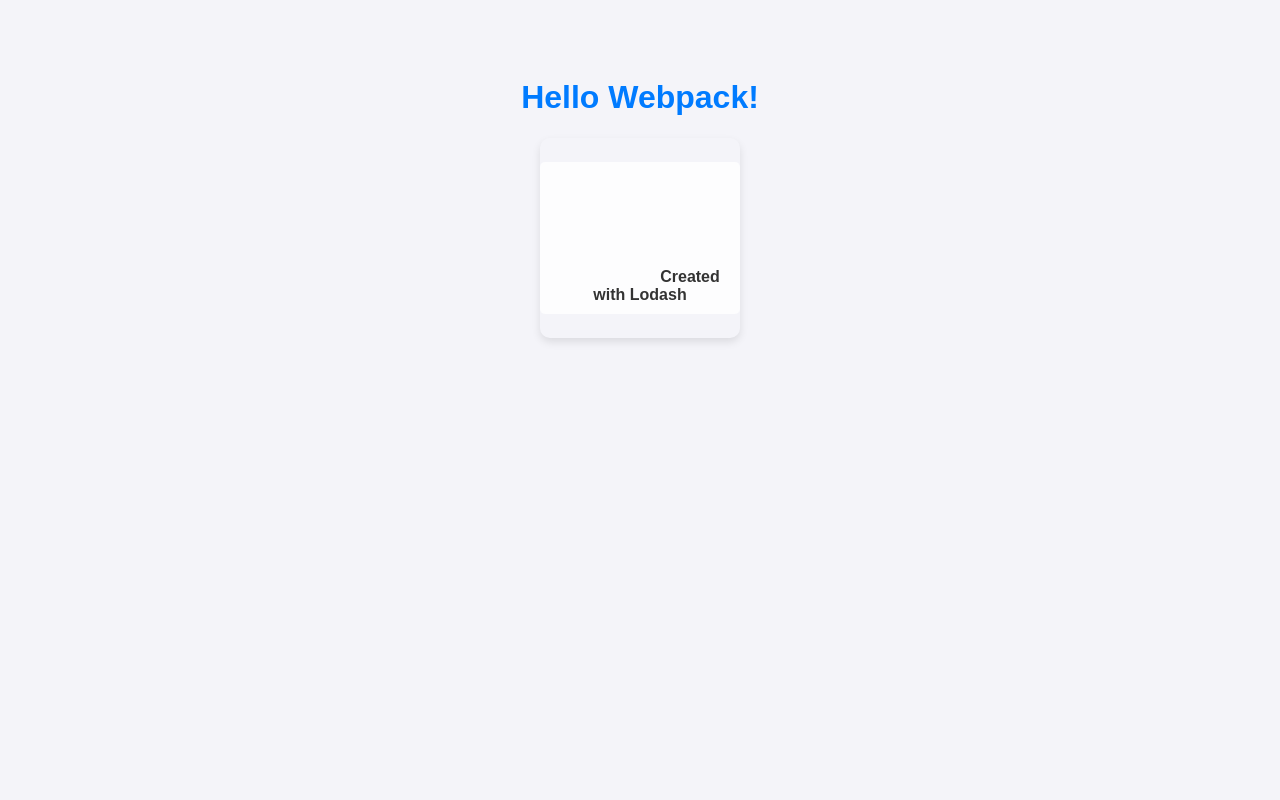
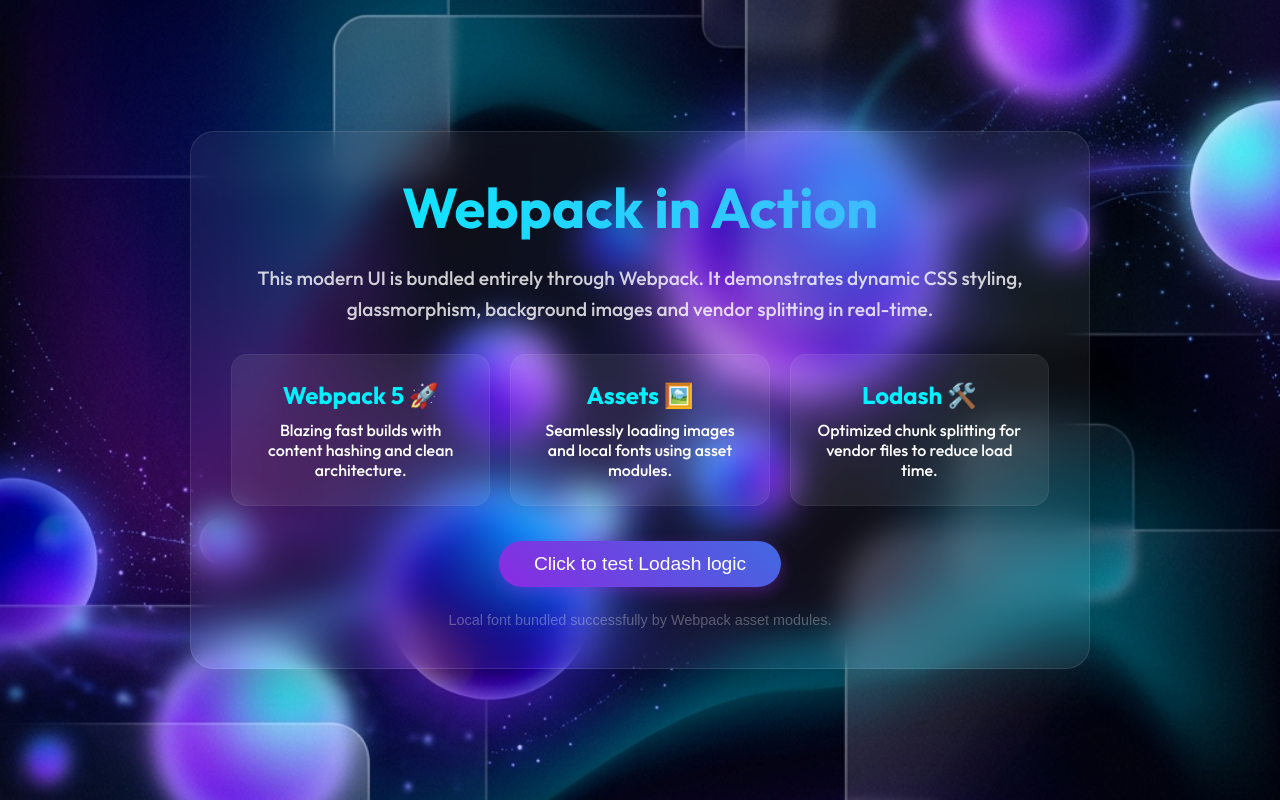
Before and after one commit to tsukanovSerhii/home-work-34, a website built with webpack: page src/index.html in a window 1280 px wide. Built offline with nearby package versions, Linux system fonts and the light colour scheme.

Commit message:
Added stunning UI and dynamic logic

```diff
--- a/src/index.html
+++ b/src/index.html
@@ -3,10 +3,11 @@
 <head>
     <meta charset="UTF-8">
     <meta name="viewport" content="width=device-width, initial-scale=1.0">
-    <title><%= htmlWebpackPlugin.options.title %></title>
+    <title>Webpack In Action</title>
 </head>
 <body>
-    <h1>Hello Webpack!</h1>
-    <div id="content"></div>
+    <div class="glass-container" id="app-container">
+        <!-- Content will be injected here via index.js -->
+    </div>
 </body>
 </html>
--- a/src/index.js
+++ b/src/index.js
@@ -1,23 +1,50 @@
 import './styles.css';
 import _ from 'lodash';
-import logo from './assets/images/logo.png';
+import bgImage from './assets/images/bg.png';
 
-function component() {
-  const element = document.createElement('div');
+const featuresData = [
+  { title: 'Webpack 5 🚀', desc: 'Blazing fast builds with content hashing and clean architecture.' },
+  { title: 'Assets 🖼️', desc: 'Seamlessly loading images and local fonts using asset modules.' },
+  { title: 'Lodash 🛠️', desc: 'Optimized chunk splitting for vendor files to reduce load time.' }
+];
 
-  // Використання зовнішньої бібліотеки (lodash)
-  element.innerHTML = _.join(['Created', 'with', 'Lodash'], ' ');
-  element.classList.add('lodash-text');
+function initApp() {
+  const container = document.getElementById('app-container');
 
-  // Робота з зображенням через JS
-  const myIcon = new Image();
-  myIcon.src = logo;
-  myIcon.width = 100;
-  myIcon.style.marginBottom = '10px';
+  const title = document.createElement('h1');
+  title.textContent = 'Webpack in Action';
 
-  element.prepend(myIcon);
+  const desc = document.createElement('p');
+  desc.className = 'description';
+  desc.textContent = 'This modern UI is bundled entirely through Webpack. It demonstrates dynamic CSS styling, glassmorphism, background images and vendor splitting in real-time.';
 
-  return element;
+  const featuresBox = document.createElement('div');
+  featuresBox.className = 'features';
+
+  // Використовуємо Lodash (винесений в окремий чанк)
+  _.forEach(featuresData, (feature) => {
+    const card = document.createElement('div');
+    card.className = 'feature-card';
+    card.innerHTML = `<h3>${feature.title}</h3><p>${feature.desc}</p>`;
+    featuresBox.appendChild(card);
+  });
+
+  const btn = document.createElement('button');
+  btn.className = 'interactive-btn';
+  btn.textContent = 'Click to test Lodash logic';
+
+  btn.addEventListener('click', () => {
+    const randomFeature = _.sample(featuresData);
+    btn.textContent = `Random: ${randomFeature.title}!`;
+    setTimeout(() => { btn.textContent = 'Click to test Lodash logic'; }, 2000);
+  });
+
+  const fontTest = document.createElement('div');
+  fontTest.className = 'local-font-test';
+  fontTest.textContent = 'Local font bundled successfully by Webpack asset modules.';
+
+  container.append(title, desc, featuresBox, btn, fontTest);
 }
 
-document.getElementById('content').appendChild(component());
+// Запускаємо рендер
+document.addEventListener('DOMContentLoaded', initApp);
--- a/src/styles.css
+++ b/src/styles.css
@@ -1,42 +1,132 @@
-/* Підключення локального шрифту */
+@import url('https://fonts.googleapis.com/css2?family=Outfit:wght@300;500;700&display=swap');
+
+/* Перевірка локальних шрифтів (як того вимагає завдання) */
 @font-face {
-  font-family: 'MyFont';
+  font-family: 'LocalDummy';
   src: url('./assets/fonts/myfont.woff2') format('woff2');
-  font-weight: normal;
-  font-style: normal;
+}
+
+:root {
+  --primary: #8a2be2;
+  --secondary: #4169e1;
+  --bg-color: #0f0c29;
+  --text: #ffffff;
+}
+
+* {
+  margin: 0;
+  padding: 0;
+  box-sizing: border-box;
 }
 
 body {
-  font-family: 'MyFont', sans-serif;
-  background-color: #f4f4f9;
-  color: #333;
+  font-family: 'Outfit', sans-serif;
+  background-color: var(--bg-color);
+  background-image: url('./assets/images/bg.png'); /* Нове згенероване фонове зображення */
+  background-size: cover;
+  background-position: center;
+  background-attachment: fixed;
+  color: var(--text);
+  min-height: 100vh;
+  display: flex;
+  justify-content: center;
+  align-items: center;
+  overflow: hidden;
+}
+
+.glass-container {
+  background: rgba(255, 255, 255, 0.05);
+  backdrop-filter: blur(16px);
+  -webkit-backdrop-filter: blur(16px);
+  border: 1px solid rgba(255, 255, 255, 0.1);
+  border-radius: 24px;
+  padding: 40px;
+  width: 90%;
+  max-width: 900px;
   text-align: center;
-  padding: 50px;
+  box-shadow: 0 25px 45px rgba(0, 0, 0, 0.2);
+  transform: translateY(30px);
+  opacity: 0;
+  animation: slideUp 0.8s cubic-bezier(0.16, 1, 0.3, 1) forwards;
+}
+
+@keyframes slideUp {
+  to {
+    transform: translateY(0);
+    opacity: 1;
+  }
 }
 
 h1 {
-  color: #007bff;
+  font-size: 3.5rem;
+  margin-bottom: 20px;
+  background: linear-gradient(to right, #00f2fe, #4facfe);
+  -webkit-background-clip: text;
+  -webkit-text-fill-color: transparent;
+  font-weight: 700;
 }
 
-/* Використання зображення в CSS */
-#content {
-  margin: 20px auto;
-  width: 200px;
-  height: 200px;
-  background-image: url('./assets/images/logo.png');
-  background-size: cover;
-  background-position: center;
-  border-radius: 10px;
-  box-shadow: 0 4px 8px rgba(0,0,0,0.1);
-  display: flex;
-  flex-direction: column;
-  justify-content: center;
-  align-items: center;
+p.description {
+  font-size: 1.2rem;
+  color: rgba(255, 255, 255, 0.8);
+  margin-bottom: 30px;
+  line-height: 1.6;
 }
 
-.lodash-text {
-  background-color: rgba(255, 255, 255, 0.8);
-  padding: 10px;
-  border-radius: 5px;
-  font-weight: bold;
+.features {
+  display: flex;
+  justify-content: space-around;
+  flex-wrap: wrap;
+  gap: 20px;
+  margin-top: 30px;
 }
+
+.feature-card {
+  background: rgba(255, 255, 255, 0.08);
+  border: 1px solid rgba(255, 255, 255, 0.05);
+  border-radius: 16px;
+  padding: 25px;
+  flex: 1;
+  min-width: 200px;
+  transition: transform 0.3s ease, box-shadow 0.3s ease;
+  cursor: pointer;
+}
+
+.feature-card:hover {
+  transform: translateY(-10px);
+  box-shadow: 0 10px 20px rgba(0, 242, 254, 0.2);
+  background: rgba(255, 255, 255, 0.12);
+}
+
+.feature-card h3 {
+  font-size: 1.5rem;
+  margin-bottom: 10px;
+  color: #00f2fe;
+}
+
+.interactive-btn {
+  margin-top: 35px;
+  padding: 12px 35px;
+  font-size: 1.2rem;
+  font-weight: 500;
+  color: #fff;
+  background: linear-gradient(45deg, var(--primary), var(--secondary));
+  border: none;
+  border-radius: 50px;
+  cursor: pointer;
+  transition: all 0.3s ease;
+  box-shadow: 0 5px 15px rgba(138, 43, 226, 0.4);
+}
+
+.interactive-btn:hover {
+  transform: scale(1.05);
+  box-shadow: 0 8px 25px rgba(138, 43, 226, 0.6);
+}
+
+/* Local font testing div */
+.local-font-test {
+  font-family: 'LocalDummy', sans-serif;
+  font-size: 0.9rem;
+  color: rgba(255, 255, 255, 0.3);
+  margin-top: 25px;
+}
```
Also changed, not shown: src/assets/images/bg.png (added).
